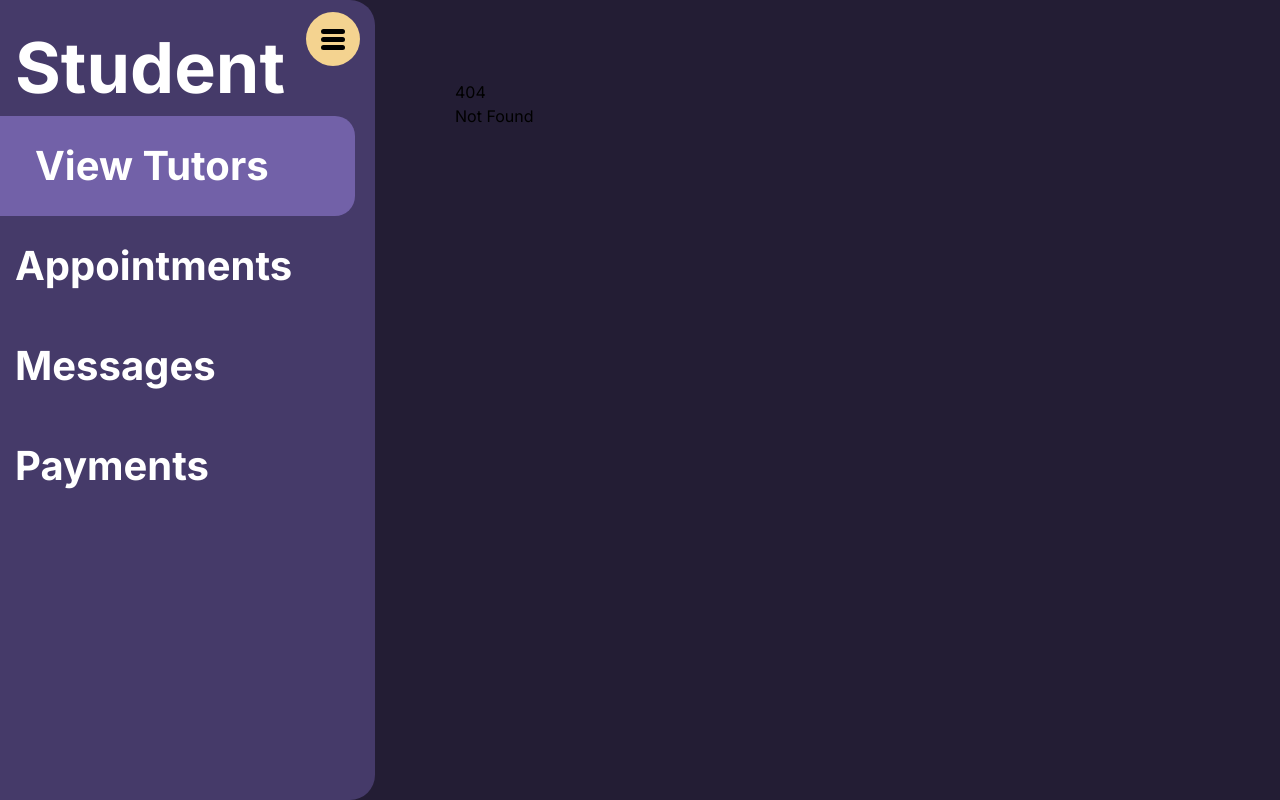
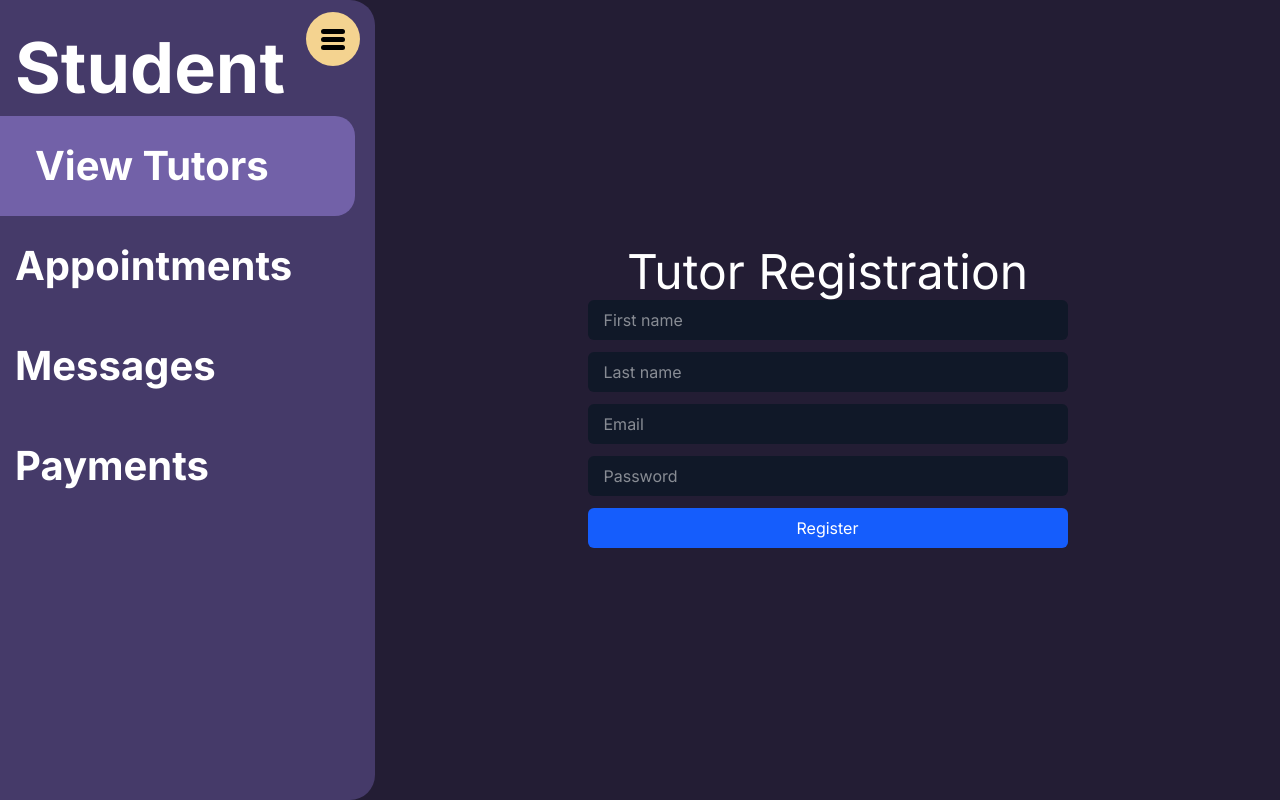
Before and after one commit to team-aram-2/open-tutor, a SvelteKit app in the folder frontend/: page /tutor_registration in a window 1280 px wide. Before the commit this address had no page. Built offline with nearby package versions, Linux system fonts and the light colour scheme; no server answers.

Commit message:
WIP: Tutor registration page.

```diff
--- /dev/null
+++ b/frontend/src/routes/tutor_registration/+layout.svelte
@@ -0,0 +1,3 @@
+<div class="w-full h-full flex flex-col justify-center">
+	<slot />
+</div>
--- /dev/null
+++ b/frontend/src/routes/tutor_registration/+page.svelte
@@ -0,0 +1,56 @@
+<script lang="ts">
+	import { PUBLIC_API_HOST } from '$env/static/public';
+	import { onMount } from 'svelte';
+
+	$: submittingForm = false;
+	$: submissionError = '';
+
+	onMount(() => {
+		const params = new URLSearchParams(window.location.search);
+		submissionError = params.get('err') ?? '';
+
+		// TODO: NEED STATE CHECK HERE FOR LOGGED_IN...
+		// This should only be available to users who have logged in and are not already registered as a tutor.
+		// Redirect to tutor dashboard if this page is reached by a valid tutor.
+		// Redir to /login if the user isn't logged in.
+	});
+</script>
+
+<div class="w-full flex flex-col text-white">
+	<div class="flex flex-col gap-1 w-120 mx-auto">
+		<h1 class="text-center text-5xl">Tutor Registration</h1>
+		<form class="flex flex-col gap-3" method="POST" action="{PUBLIC_API_HOST}/tutor}">
+			<input
+				class="bg-gray-900 px-4 py-2 rounded-md"
+				name="first_name"
+				type="text"
+				placeholder="First name"
+			/>
+			<input
+				class="bg-gray-900 px-4 py-2 rounded-md"
+				name="last_name"
+				type="text"
+				placeholder="Last name"
+			/>
+			<input
+				class="bg-gray-900 px-4 py-2 rounded-md"
+				name="email"
+				type="email"
+				placeholder="Email"
+			/>
+			<input
+				class="bg-gray-900 px-4 py-2 rounded-md"
+				name="password"
+				type="password"
+				placeholder="Password"
+			/>
+			<input
+				class="rounded-md bg-blue-600 py-2 enabled:cursor-pointer disabled:opacity-50"
+				type="submit"
+				value="Register"
+				disabled={submittingForm}
+			/>
+		</form>
+		<span class="text-red-600 text-center">{submissionError}</span>
+	</div>
+</div>
```
